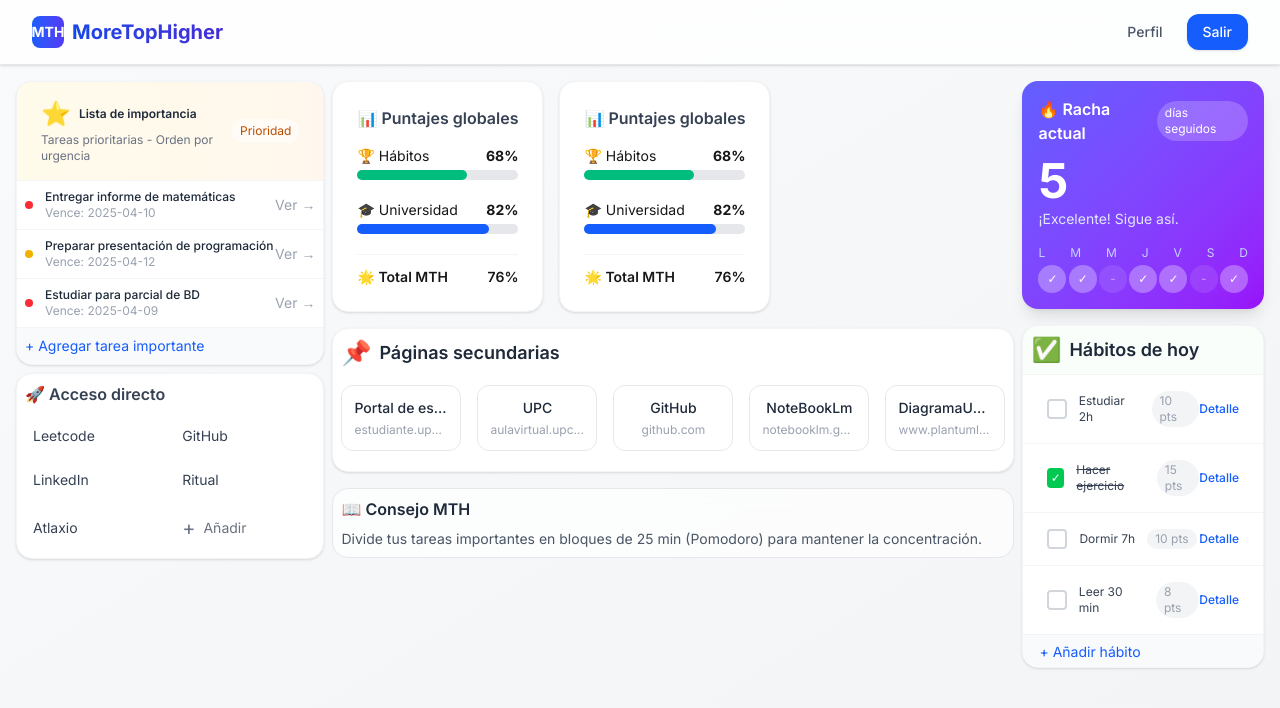
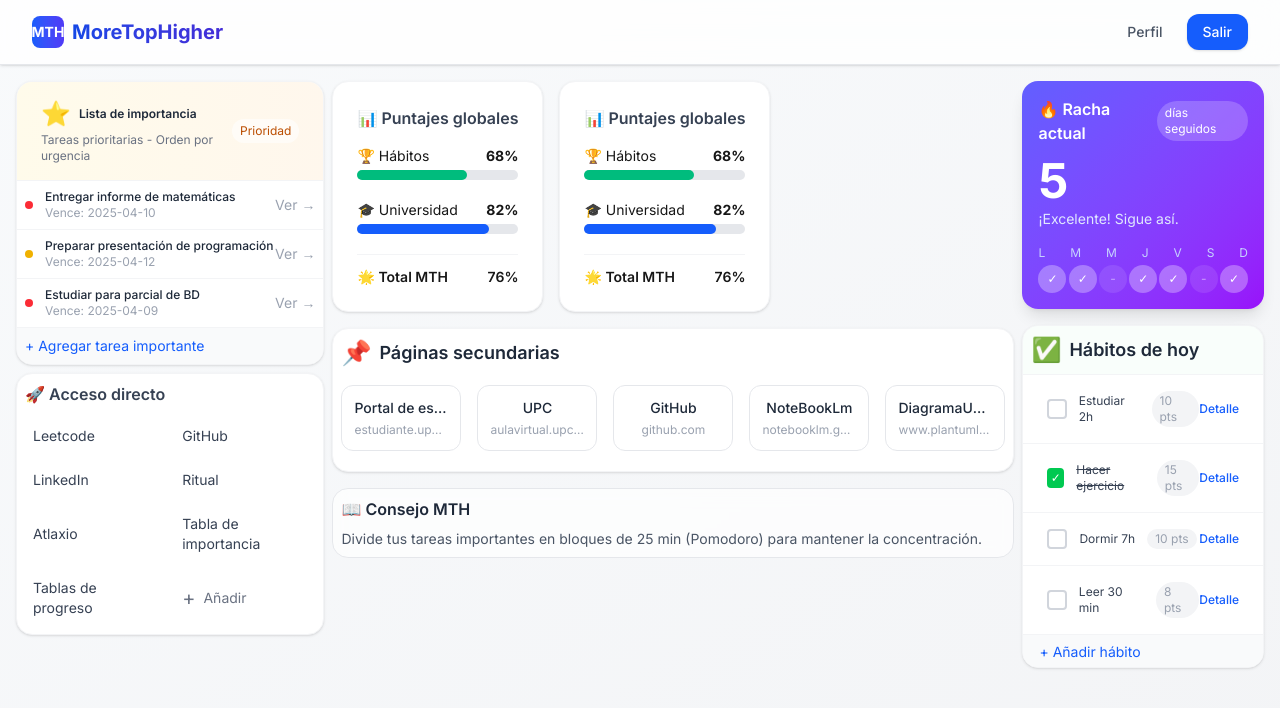
Before and after one commit to Marcoandres-Mc/MoreTopHigher, a Next.js app: page /dashboard in a window 1280 px wide. Shown: the top 708 px of the page. Built offline with nearby package versions, Linux system fonts and the light colour scheme.

Commit message:
feature: Se agrego y cambio cosas del acceso directo

```diff
--- a/src/app/dashboard/page.tsx
+++ b/src/app/dashboard/page.tsx
@@ -21,8 +21,10 @@ export default function DashboardPage() {
     { id: 1, nombre: "Leetcode", url: "https://leetcode.com/u/Marcoandres_23/" },
     { id: 2, nombre: "GitHub", url: "https://github.com/Marcoandres-Mc" },
     { id: 3, nombre: "LinkedIn", url: "https://www.linkedin.com/feed/" },
-    { id: 4, nombre: "Ritual", icono: "▶️", url: "https://www.canva.com/design/DAHJ4Qdz26s/IyFm4t5TFRGG2YTkTp70Ig/edit" },
-    { id: 5, nombre: "Atlaxio", icono: "💬", url: "https://www.atlaxio.com/" },
+    { id: 4, nombre: "Ritual", url: "https://www.canva.com/design/DAHJ4Qdz26s/IyFm4t5TFRGG2YTkTp70Ig/edit" },
+    { id: 5, nombre: "Atlaxio", url: "https://www.atlaxio.com/" },
+    { id: 6, nombre: "Tabla de importancia", url: "https://docs.google.com/document/d/1ruPrwbe-EsvEaNmF5DAjV0HLwOd7-4WJX08vOk3WU3Y/edit?tab=t.0" },
+    { id: 7, nombre: "Tablas de progreso", url: "https://docs.google.com/spreadsheets/d/1q-K0287ABsOhAWaRPxxsAvmcXVAoGW960BZc0xtSijg/edit?gid=547132401#gid=547132401" },
   ]);
 
   const puntajeHabitos = 68;
```
